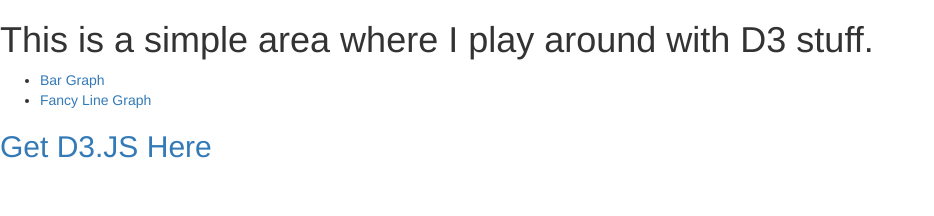
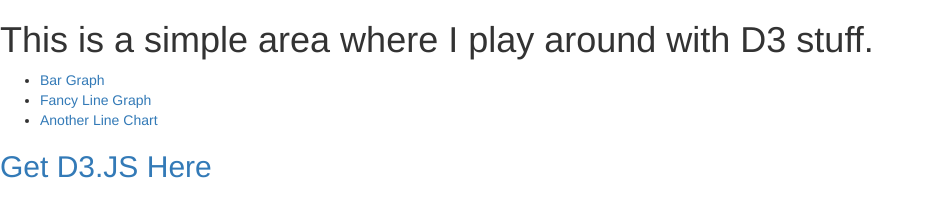
Before and after one commit to JeremyMorgan/D3-Sandbox, a plain HTML site: page index.html in a window 1280 px wide. Shown: the whole page, without its empty margins (0-934 px from the left). Drawn offline with nearby package versions, Linux system fonts and the light colour scheme.

Commit message:
added 3rd chart link

```diff
--- a/index.html
+++ b/index.html
@@ -7,5 +7,6 @@
 <ul>
 <li><a href="bargraph.htm">Bar Graph</a></li>
 <li><a href="fancyline.htm">Fancy Line Graph</a></li>
+<li><a href="linechart.htm">Another Line Chart</a></li>
 </ul>
 <a href="http://d3js.org/"><h2>Get D3.JS Here </h2></a>
```
